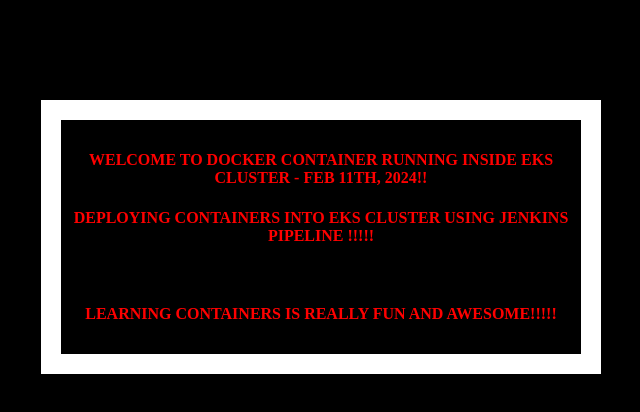
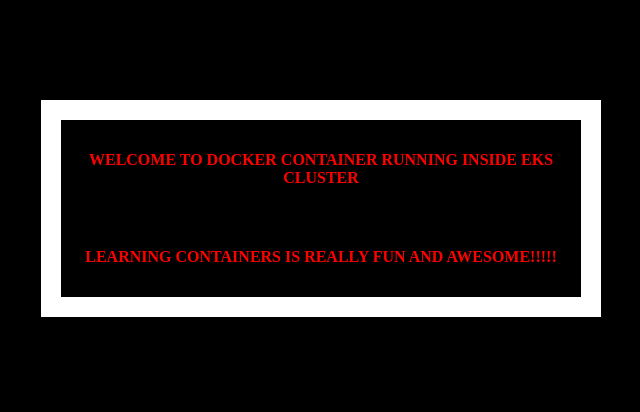
Before and after one commit to spdas23/myapphtml, a plain HTML site: page templates/index.html in a window 1280 px wide. Shown: the whole page, without its empty margins (319-959 px from the left). Drawn offline with Linux system fonts and the light colour scheme.

Commit message:
Update index.html

```diff
--- a/templates/index.html
+++ b/templates/index.html
@@ -19,8 +19,7 @@
   </head>
   <body>
     <div class="container">
-      <h4>Welcome to Docker Container running inside  EKS Cluster - Feb 11th, 2024!!</h4>
-      <h4>Deploying Containers into EKS cluster using Jenkins Pipeline !!!!!</h4>
+      <h4>Welcome to Docker Container running inside  EKS Cluster </h4>
       <br>
        <h4>Learning containers is really fun and awesome!!!!!</h4>
     </div>
```
